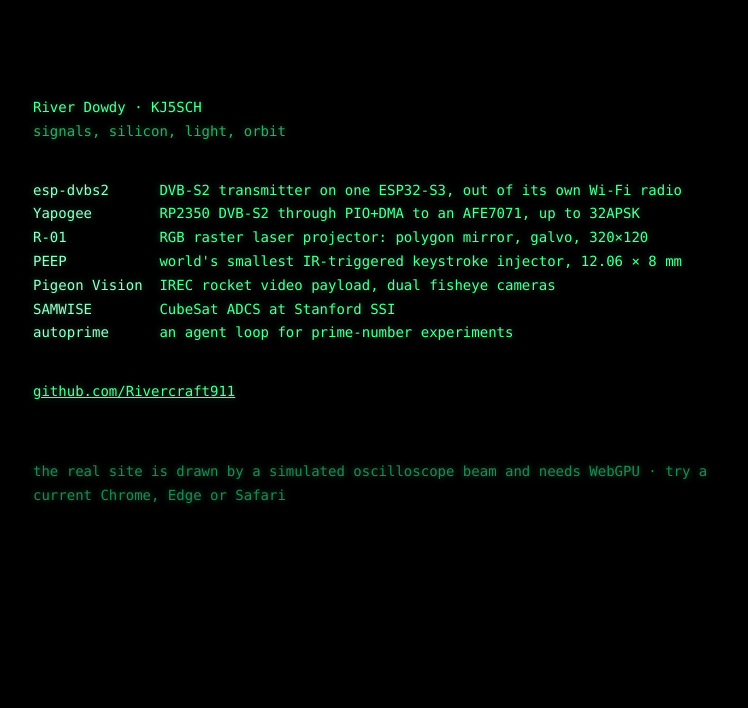
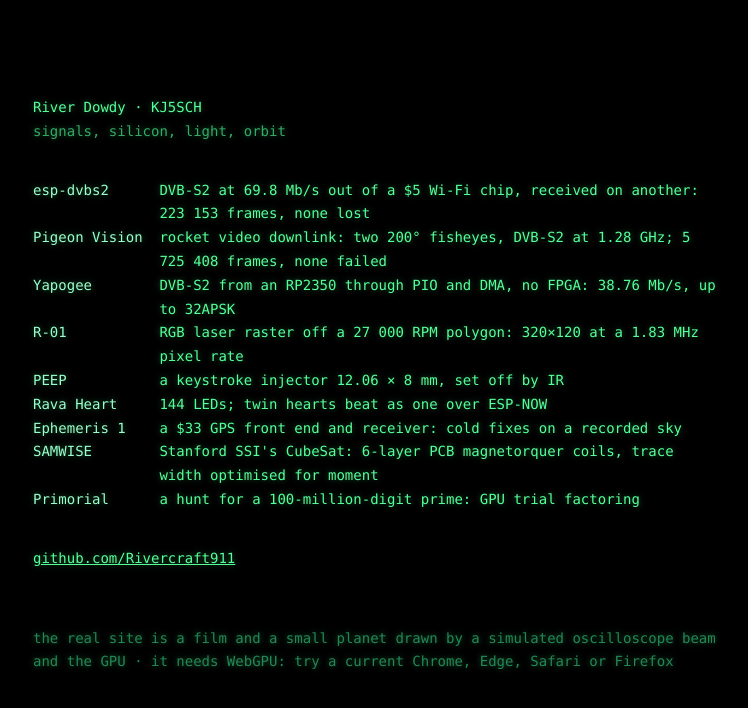
Before and after one commit to Rivercraft911/rivercraft911.github.io, a website built with Vite: page index.html in a window 1280 px wide. Shown: the whole page, without its empty margins (263-1011 px from the left). Built offline with nearby package versions, Linux system fonts and the light colour scheme.

Commit message:
the words without a gpu

```diff
--- a/index.html
+++ b/index.html
@@ -32,16 +32,18 @@
       <h1>River Dowdy · KJ5SCH</h1>
       <p>signals, silicon, light, orbit</p>
       <dl>
-        <dt>esp-dvbs2</dt><dd>DVB-S2 transmitter on one ESP32-S3, out of its own Wi-Fi radio</dd>
-        <dt>Yapogee</dt><dd>RP2350 DVB-S2 through PIO+DMA to an AFE7071, up to 32APSK</dd>
-        <dt>R-01</dt><dd>RGB raster laser projector: polygon mirror, galvo, 320×120</dd>
-        <dt>PEEP</dt><dd>world's smallest IR-triggered keystroke injector, 12.06 × 8 mm</dd>
-        <dt>Pigeon Vision</dt><dd>IREC rocket video payload, dual fisheye cameras</dd>
-        <dt>SAMWISE</dt><dd>CubeSat ADCS at Stanford SSI</dd>
-        <dt>autoprime</dt><dd>an agent loop for prime-number experiments</dd>
+        <dt>esp-dvbs2</dt><dd>DVB-S2 at 69.8 Mb/s out of a $5 Wi-Fi chip, received on another: 223 153 frames, none lost</dd>
+        <dt>Pigeon Vision</dt><dd>rocket video downlink: two 200° fisheyes, DVB-S2 at 1.28 GHz; 5 725 408 frames, none failed</dd>
+        <dt>Yapogee</dt><dd>DVB-S2 from an RP2350 through PIO and DMA, no FPGA: 38.76 Mb/s, up to 32APSK</dd>
+        <dt>R-01</dt><dd>RGB laser raster off a 27 000 RPM polygon: 320×120 at a 1.83 MHz pixel rate</dd>
+        <dt>PEEP</dt><dd>a keystroke injector 12.06 × 8 mm, set off by IR</dd>
+        <dt>Rava Heart</dt><dd>144 LEDs; twin hearts beat as one over ESP-NOW</dd>
+        <dt>Ephemeris 1</dt><dd>a $33 GPS front end and receiver: cold fixes on a recorded sky</dd>
+        <dt>SAMWISE</dt><dd>Stanford SSI's CubeSat: 6-layer PCB magnetorquer coils, trace width optimised for moment</dd>
+        <dt>Primorial</dt><dd>a hunt for a 100-million-digit prime: GPU trial factoring</dd>
       </dl>
       <a href="https://github.com/Rivercraft911">github.com/Rivercraft911</a>
-      <small>the real site is drawn by a simulated oscilloscope beam and needs WebGPU · try a current Chrome, Edge or Safari</small>
+      <small>the real site is a film and a small planet drawn by a simulated oscilloscope beam and the GPU · it needs WebGPU: try a current Chrome, Edge, Safari or Firefox</small>
     </main>
     <script type="module" src="/src/main.ts"></script>
   </body>
```
